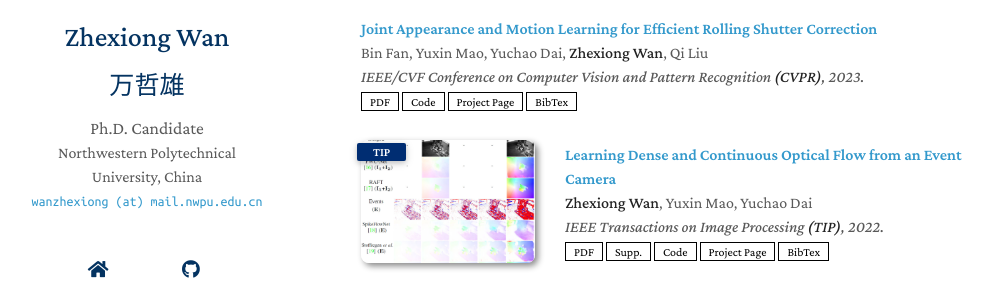
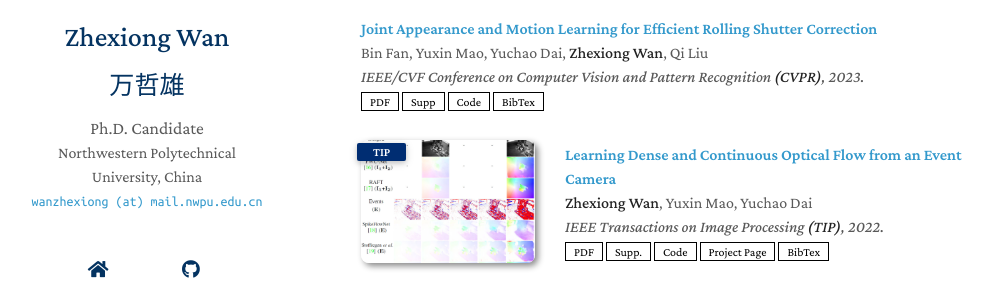
Before and after one commit to danqu130/danqu130.github.io, a Jekyll site: the page built from index.md, in a window 1280 px wide and 900 px high, scrolled down 454 px. Shown: the part 165-447 px from the top of the window, without its empty margins (129-1136 px from the left). Built offline with Jekyll 4.4.1, drawn with Linux system fonts in a browser that asks for light colours; a style sheet for code colours, icons or effects is not loaded; our own code applies the rules of GitHub Pages for plain Markdown files.

Commit message:
update jamnet

```diff
--- a/_includes/publications.md
+++ b/_includes/publications.md
@@ -18,8 +18,9 @@
     <div class="periodical"><em>IEEE/CVF Conference on Computer Vision and Pattern Recognition <strong>(CVPR)</strong>, 2023.</em></div>
     <div class="links">
       <a href="https://openaccess.thecvf.com/content/CVPR2023/papers/Fan_Joint_Appearance_and_Motion_Learning_for_Efficient_Rolling_Shutter_Correction_CVPR_2023_paper.pdf" class="btn btn-sm z-depth-0" role="button" target="_blank" style="font-size:12px;">PDF</a>
-      <a href="https://openaccess.thecvf.com/content/CVPR2023/supplemental/Fan_Joint_Appearance_and_CVPR_2023_supplemental.zip" class="btn btn-sm z-depth-0" role="button" target="_blank" style="font-size:12px;">Code</a>
-      <a href="" class="btn btn-sm z-depth-0" role="button" target="_blank" style="font-size:12px;">Project Page</a>
+      <a href="https://openaccess.thecvf.com/content/CVPR2023/supplemental/Fan_Joint_Appearance_and_CVPR_2023_supplemental.zip" class="btn btn-sm z-depth-0" role="button" target="_blank" style="font-size:12px;">Supp</a>
+      <a href="https://github.com/GitCVfb/JAMNet" class="btn btn-sm z-depth-0" role="button" target="_blank" style="font-size:12px;">Code</a>
+      <!-- <a href="" class="btn btn-sm z-depth-0" role="button" target="_blank" style="font-size:12px;">Project Page</a> -->
       <a href="assets/bib/Fan_JAMNet_CVPR_2023.bib" class="btn btn-sm z-depth-0" role="button" target="_blank" style="font-size:12px;">BibTex</a>
       <!-- <strong><i style="color:#e74d3c">Waiting for update</i></strong> -->
     </div>
```
